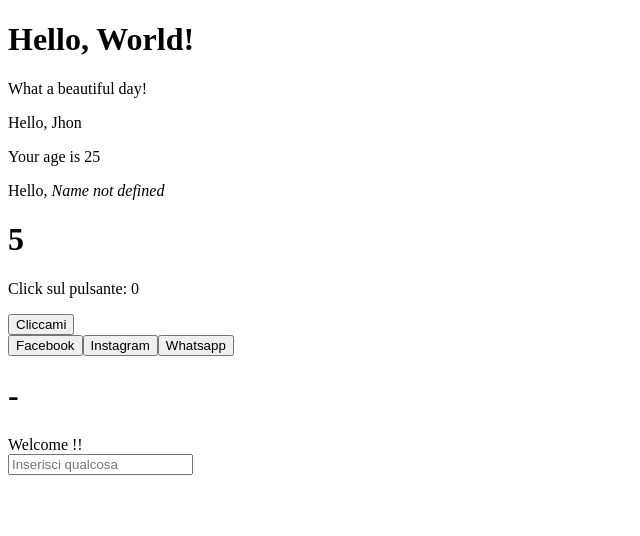
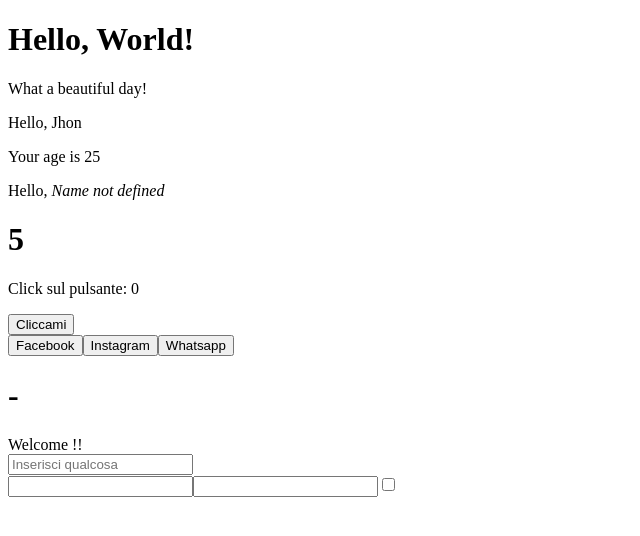
Before and after one commit to jbiasella/react-exercises, a React (Create React App) app in the folder my-app/: page / in a window 1280 px wide. Shown: the top 536 px of the page, without its empty margins (0-640 px from the left). Built offline with nearby package versions, Linux system fonts and the light colour scheme.

Commit message:
Create component Login

```diff
--- a/my-app/src/App.js
+++ b/my-app/src/App.js
@@ -6,7 +6,7 @@ import Hello from "./Hello";
 import Welcome from "./Welcome";
 import WelcomeDefault from "./WelcomeDefault";
 import  InteractiveWelcome from "./InteractiveWelcome";
-
+import Login from "./Login";
 
 export default class App extends React.Component{
     render(){
@@ -19,6 +19,7 @@ export default class App extends React.Component{
                 <ClickCounter />
                 <ClickTracker/>
                 <InteractiveWelcome/>
+                <Login/>
             </div>
         )
     }
--- /dev/null
+++ b/my-app/src/Login.js
@@ -0,0 +1,38 @@
+import React from "react"
+
+
+export default class Login extends React.Component{
+
+    state = {
+        username: '',
+        password: '',
+        checkbox: false,
+    }
+
+    handleInputChange = (event) => {
+        const value = event.target.value
+        const name = event.target.name
+        const type = event.target.type
+        const checked = event.target.checked
+
+        this.setState({
+            [name]: type === 'checkbox' ? checked : value // se(?) il mio type è di tipo checkbox userò checked, altrimenti(:) userò value
+
+
+        })
+    }
+
+    render(){
+        return(
+            <div>
+
+                <div>
+                    <input name="username"/>
+                    <input name="password" type='password'/>
+                    <input name="checkbox" type="checkbox"/>
+                </div>
+
+            </div>
+        )
+    }
+}
```
